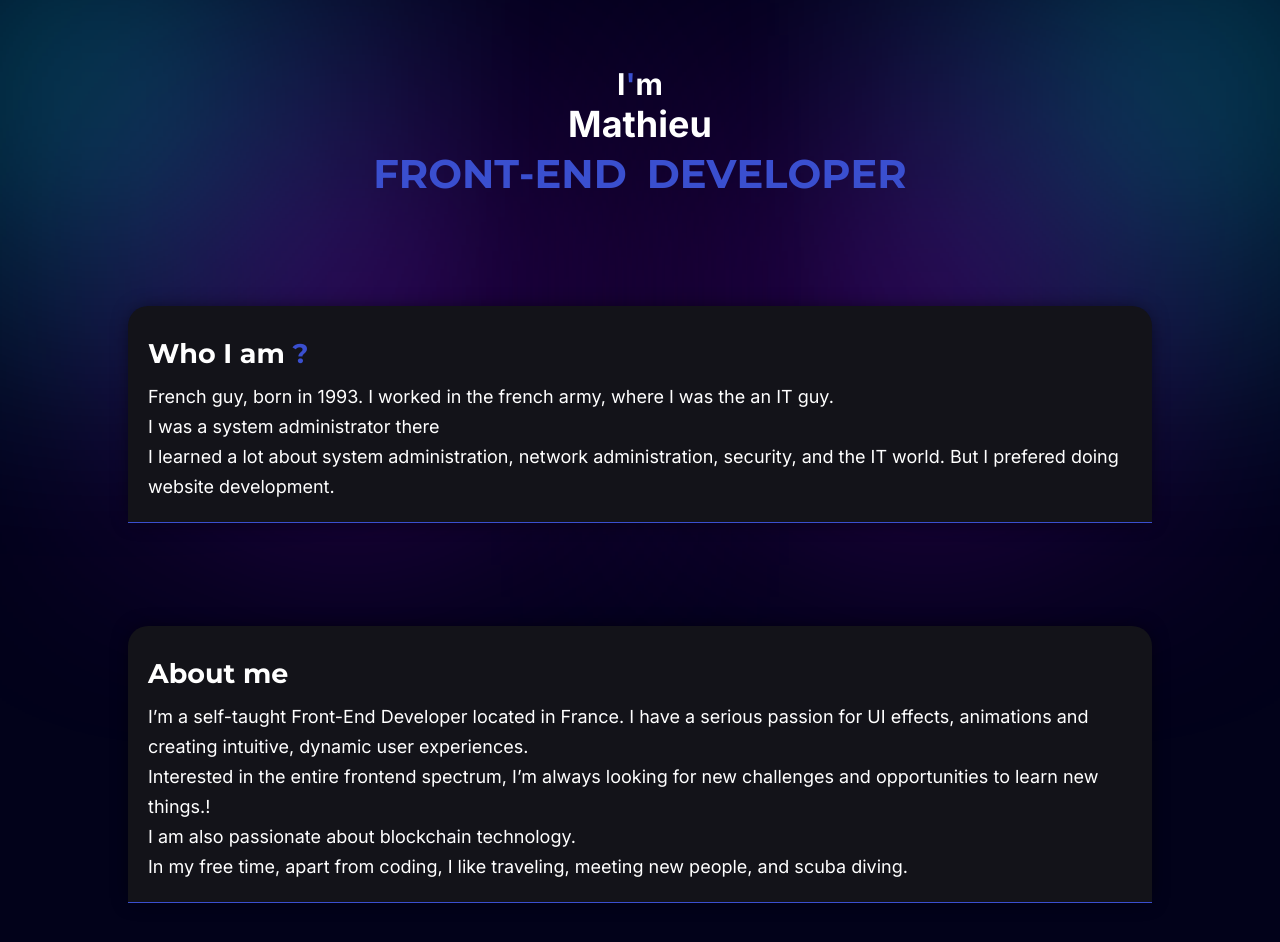
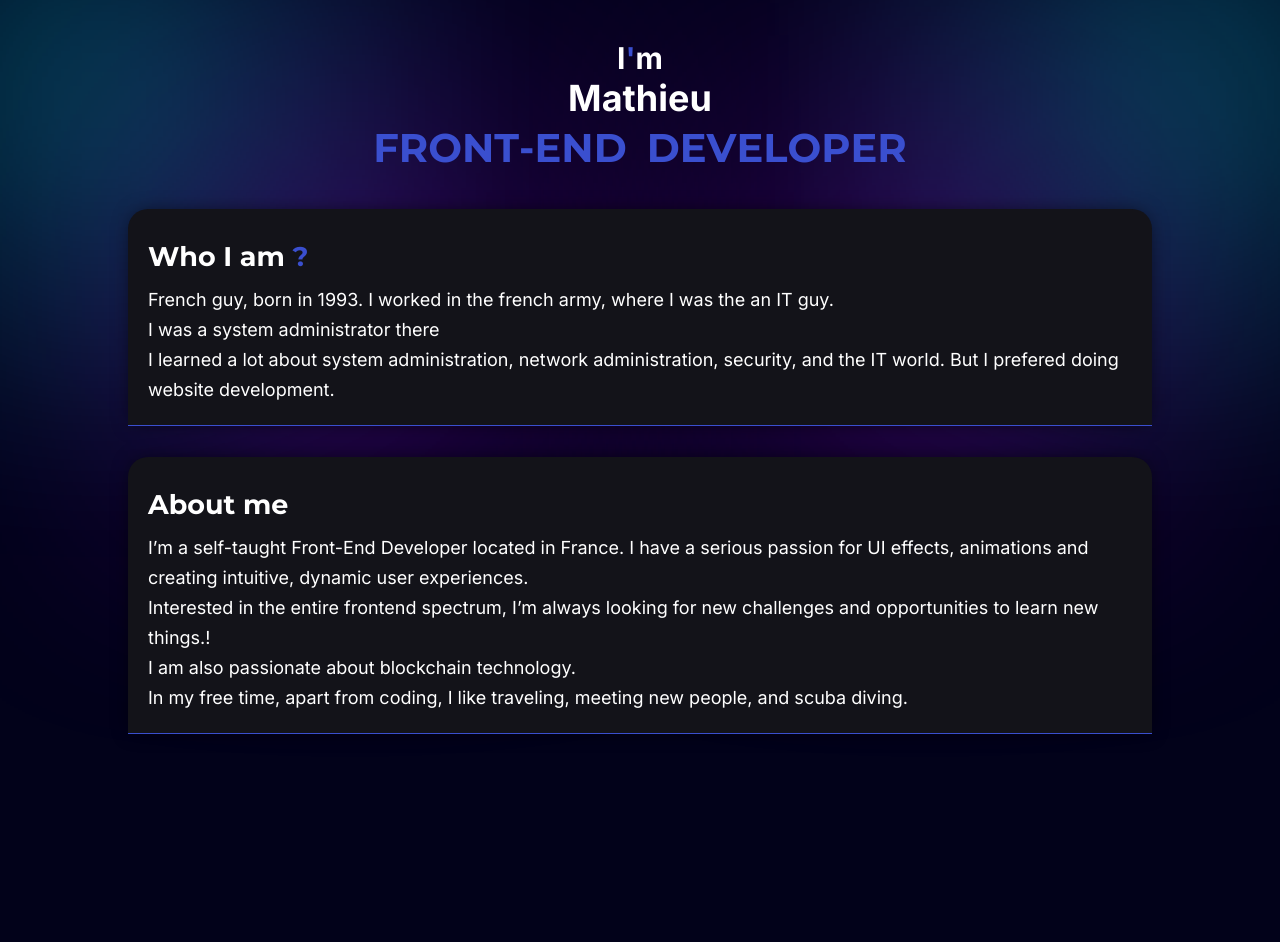
Before and after one commit to MathieuSchaff/portfolio, a React (Create React App) app: page / in a window 1280 px wide. Shown: the top 942 px of the page. After the commit the page ends 800 px from the top, so only its background shows below. Built offline with nearby package versions, Linux system fonts and the light colour scheme; no server answers.

Commit message:
change some styles in desktop env

```diff
--- a/src/App.scss
+++ b/src/App.scss
@@ -2,9 +2,9 @@
 @import "./sass/variables";
 @import "animate.css";
 .App {
-  padding: 5% 10%;
+  padding: 5% 5% 30% 5%;
   position: relative;
-  @include respond(phone) {
-    padding: 5% 5% 30% 5%;
+  @include respondMobileFirst(phone) {
+    padding: 3% 10%;
   }
 }
--- a/src/container/About/About.scss
+++ b/src/container/About/About.scss
@@ -1,4 +1,6 @@
 @import "../../sass/variables.scss";
+@import "../../sass/mixins.scss";
+
 .about {
   width: 100%;
   height: 100%;
@@ -7,7 +9,8 @@
   border-bottom: 1px solid $color-blue;
   padding: 2rem;
   border-radius: 2rem 2rem 0 0;
-  margin-top: 10%;
+  margin-top: 3%;
+
   h2 {
     color: #fff;
     font-family: $font-secondary;
--- a/src/container/Contact/Contact.jsx
+++ b/src/container/Contact/Contact.jsx
@@ -29,7 +29,7 @@ const Contact = () => {
   };
 
   return (
-    <div className="contact" aria-label="Contact information">
+    <main className="contact" aria-label="Contact information">
       <form ref={form} onSubmit={sendEmail}>
         <label htmlFor="username" className="label">
           Username :
@@ -75,8 +75,8 @@ const Contact = () => {
           className="flat-button"
         />
       </form>
-      <p>Les champs précédés d'une étoile (*) sont obligatoires</p>
-    </div>
+      {/* <p>Les champs précédés d'une étoile (*) sont obligatoires</p> */}
+    </main>
   );
 };
 
--- a/src/container/Contact/Contact.scss
+++ b/src/container/Contact/Contact.scss
@@ -53,6 +53,8 @@ textarea {
   text-align: center;
   margin-right: 10px;
 }
+.label {
+}
 @keyframes fadeInright {
   0% {
     opacity: 0;
--- a/src/container/NotFound/NotFound.jsx
+++ b/src/container/NotFound/NotFound.jsx
@@ -5,7 +5,7 @@ import { Link } from "react-router-dom";
 
 const NotFound = () => {
   return (
-    <div className="error__container">
+    <main className="error__container">
       <div className="error__main">
         <p className="error__title">404</p>
         <p>Oups! La page que vous demandez n'existe pas.</p>
@@ -14,7 +14,7 @@ const NotFound = () => {
         {" "}
         Retourner sur la page d’accueil{" "}
       </Link>
-    </div>
+    </main>
   );
 };
 
--- a/src/container/Skills/Skills.jsx
+++ b/src/container/Skills/Skills.jsx
@@ -31,7 +31,7 @@ const Skills = () => {
           idx={5}
         />
       </h2>
-      <motion.div className="skills__container">
+      <motion.main className="skills__container">
         {skills.map((skill, index) => {
           return (
             <motion.div
@@ -47,7 +47,7 @@ const Skills = () => {
             </motion.div>
           );
         })}
-      </motion.div>
+      </motion.main>
     </div>
   );
 };
--- a/src/container/Work/Work.jsx
+++ b/src/container/Work/Work.jsx
@@ -49,6 +49,7 @@ const Work = () => {
         />{" "}
         section
       </h2>
+      <main>
         <div className="work__categories">
           {["All", "Web Design", "Vanilla JS", "React", "Typescript"].map(
             (category, index) => {
@@ -75,6 +76,7 @@ const Work = () => {
             <Mywork key={work._id} work={work} />
           ))}
         </motion.div>
+      </main>
     </div>
   );
 };
```
Lines whose indentation alone changed are shown as unchanged.
